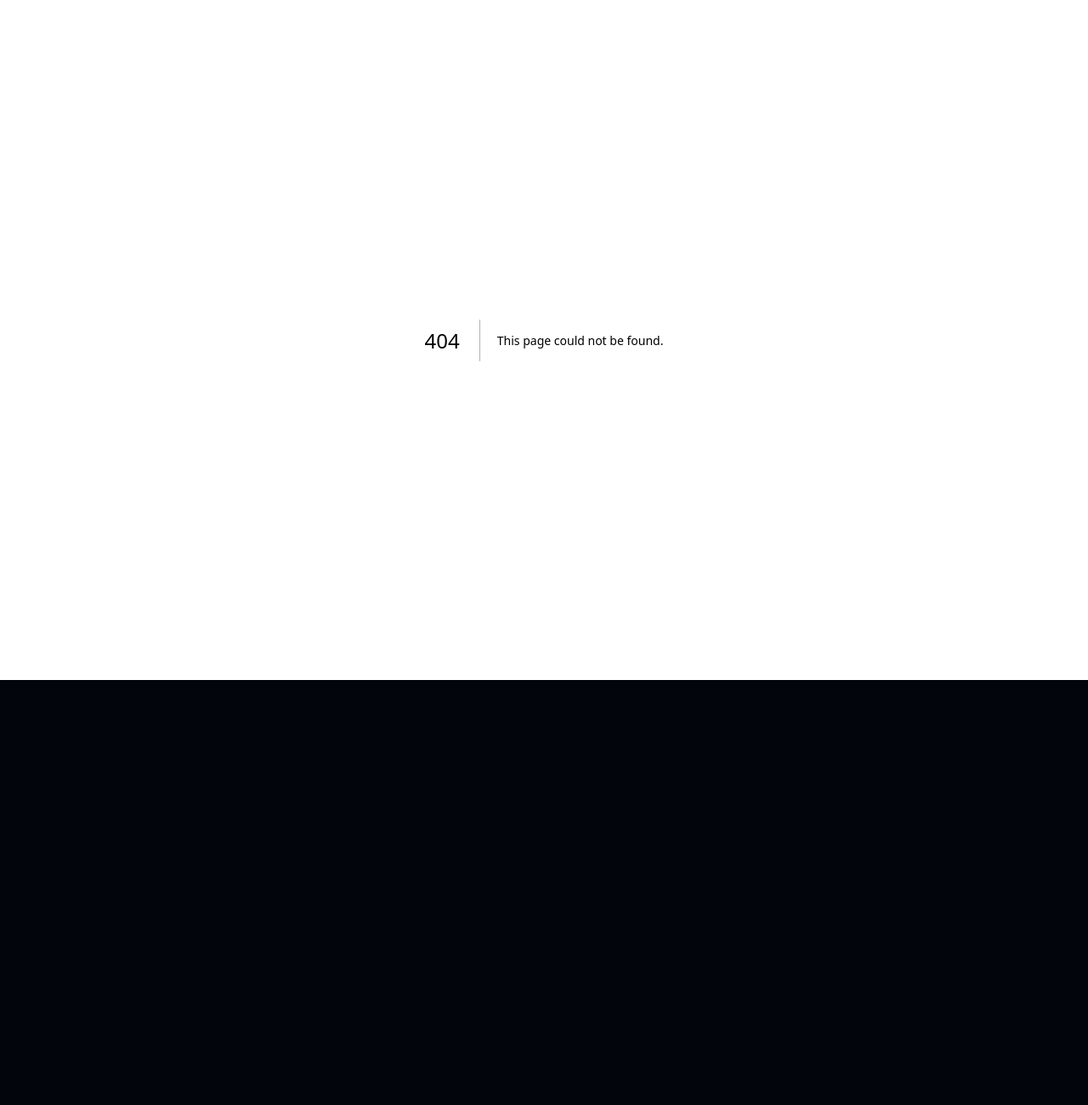
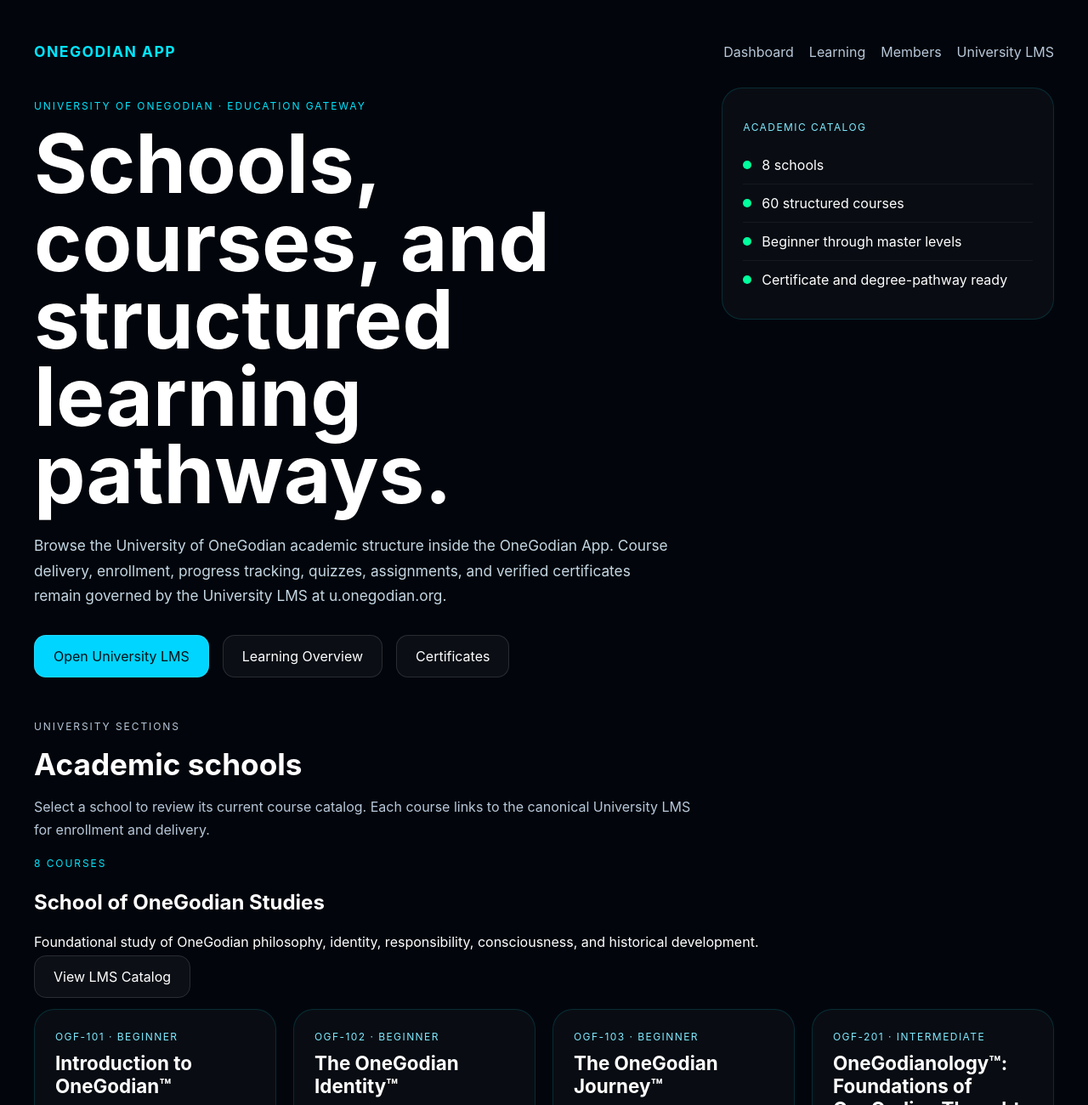
Before and after one commit to ohi-stack/onegodian-app-deploy, a Next.js app: page /university in a window 1280 px wide. Before the commit this address had no page. Shown: the top 1300 px of the page at 85% size. Before the commit the page ends 800 px from the top, so only its background shows below. Built offline with nearby package versions, Linux system fonts and the light colour scheme.

Commit message:
Add University of OneGodian app section

```diff
--- /dev/null
+++ b/src/app/university/page.tsx
@@ -0,0 +1,106 @@
+import type { Metadata } from 'next';
+import { universityBase, universityCourseCount, universitySchools } from '@/data/universityCatalog';
+
+export const metadata: Metadata = {
+  title: 'University of OneGodian | OneGodian App',
+  description: 'Browse University of OneGodian schools, courses, foundational pathways, and certification routes.',
+};
+
+export default function UniversityPage() {
+  return (
+    <main className="home-page university-page">
+      <section className="hero-shell university-hero-shell">
+        <nav className="top-nav" aria-label="University navigation">
+          <a href="/" className="brand-mark">OneGodian App</a>
+          <div className="nav-links">
+            <a href="/dashboard">Dashboard</a>
+            <a href="/learning">Learning</a>
+            <a href="/members">Members</a>
+            <a href={universityBase}>University LMS</a>
+          </div>
+        </nav>
+
+        <div className="hero-grid">
+          <div>
+            <p className="kicker">University of OneGodian · Education Gateway</p>
+            <h1>Schools, courses, and structured learning pathways.</h1>
+            <p className="hero-copy">
+              Browse the University of OneGodian academic structure inside the OneGodian App. Course delivery,
+              enrollment, progress tracking, quizzes, assignments, and verified certificates remain governed by the
+              University LMS at u.onegodian.org.
+            </p>
+            <div className="hero-actions">
+              <a className="button primary" href={universityBase}>Open University LMS</a>
+              <a className="button secondary" href="/learning">Learning Overview</a>
+              <a className="button secondary" href="/certificates">Certificates</a>
+            </div>
+          </div>
+
+          <aside className="status-panel" aria-label="University catalog status">
+            <p className="panel-label">Academic Catalog</p>
+            <div className="status-row"><span className="status-dot" /><span>{universitySchools.length} schools</span></div>
+            <div className="status-row"><span className="status-dot" /><span>{universityCourseCount} structured courses</span></div>
+            <div className="status-row"><span className="status-dot" /><span>Beginner through master levels</span></div>
+            <div className="status-row"><span className="status-dot" /><span>Certificate and degree-pathway ready</span></div>
+          </aside>
+        </div>
+      </section>
+
+      <section className="section-block">
+        <div className="section-heading">
+          <p className="kicker">University Sections</p>
+          <h2>Academic schools</h2>
+          <p>Select a school to review its current course catalog. Each course links to the canonical University LMS for enrollment and delivery.</p>
+        </div>
+
+        <div className="university-school-list">
+          {universitySchools.map((school) => (
+            <section className="university-school" id={school.slug} key={school.slug}>
+              <div className="university-school-heading">
+                <div>
+                  <p className="kicker">{school.courses.length} courses</p>
+                  <h2>{school.name}</h2>
+                  <p>{school.description}</p>
+                </div>
+                <a className="button secondary" href={`${universityBase}/courses/`}>View LMS Catalog</a>
+              </div>
+
+              <div className="module-grid university-course-grid">
+                {school.courses.map((course) => (
+                  <a className="module-card university-course-card" href={course.href} key={course.code}>
+                    <span>{course.code} · {course.level}</span>
+                    <h3>{course.title}</h3>
+                    <p>{course.description}</p>
+                    <strong>Open course pathway →</strong>
+                  </a>
+                ))}
+              </div>
+            </section>
+          ))}
+        </div>
+      </section>
+
+      <section className="section-block split-section">
+        <div className="section-heading">
+          <p className="kicker">Foundational Sequence</p>
+          <h2>Begin with OGF-101, OGF-102, and OGF-103.</h2>
+          <p>
+            The foundational sequence introduces OneGodian concepts, develops a grounded understanding of identity,
+            and then guides the student through the Seeker, Believer, OneGodian, and Elder learning stages.
+          </p>
+        </div>
+        <div className="workflow-panel">
+          <a className="workflow-row" href={`${universityBase}/courses/?course_code=OGF-101`}><strong>OGF-101</strong><span>Introduction to OneGodian™</span></a>
+          <a className="workflow-row" href={`${universityBase}/courses/?course_code=OGF-102`}><strong>OGF-102</strong><span>The OneGodian Identity™</span></a>
+          <a className="workflow-row" href={`${universityBase}/courses/?course_code=OGF-103`}><strong>OGF-103</strong><span>The OneGodian Journey™</span></a>
+        </div>
+      </section>
+
+      <section className="section-block">
+        <p className="university-disclaimer">
+          The University of OneGodian is a proprietary educational platform. Any certificate, credential, or degree-pathway designation must be described according to its actual operational and accreditation status. The app does not represent proprietary certificates as state-issued professional licenses or accredited academic degrees.
+        </p>
+      </section>
+    </main>
+  );
+}
```
